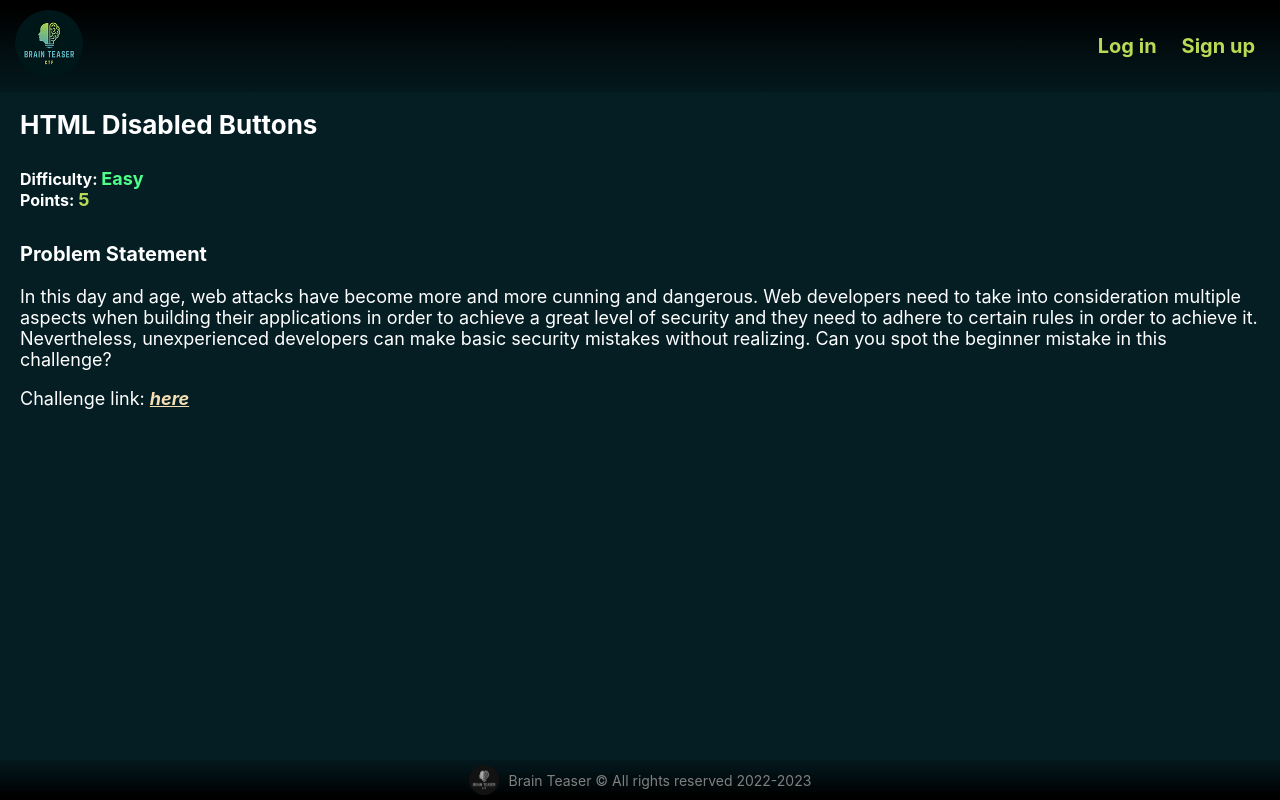
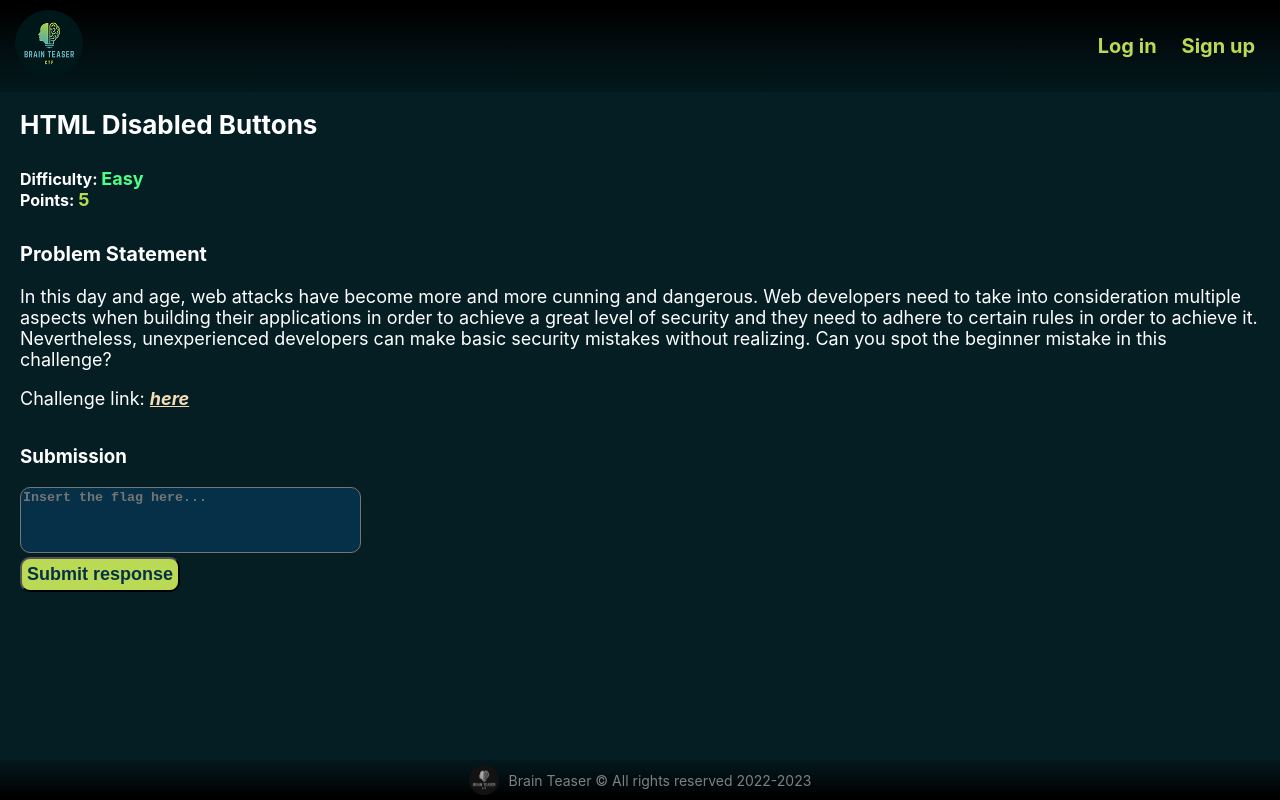
Before and after one commit to IulyN1/Brain-Teaser, a React (Create React App) app: page /challenges/htmlbtn in a window 1280 px wide. Built offline with nearby package versions, Linux system fonts and the light colour scheme.

Commit message:
Added submit response container for challenge

```diff
--- a/src/pages/Challenge.js
+++ b/src/pages/Challenge.js
@@ -4,9 +4,27 @@ import Header from '../components/Header';
 import '../styles/Challenge.css';
 import { Link } from 'react-router-dom';
 import Difficulty from '../components/Difficulty';
+import { useState } from 'react';
 
 function Challenge(props) {
+	const [isAnswered, setIsAnswered] = useState('');
+	const [inputValue, setInputValue] = useState('');
 	const url = '/challenges/solve/' + props.id;
+
+	const onSubmitClicked = function (e) {
+		e.preventDefault();
+		const correctFlag = ''; // TO DO: get correct flag from api giving the challenge id
+
+		if (correctFlag === inputValue) {
+			setIsAnswered('correct');
+		} else {
+			setIsAnswered('wrong');
+		}
+	};
+
+	const handleInputChange = function (e) {
+		setInputValue(e.target.value);
+	};
 
 	return (
 		<>
@@ -37,6 +55,29 @@ function Challenge(props) {
 							</p>
 						</div>
 					</div>
+					<div className="submissionContainer">
+						<h3>Submission</h3>
+						<textarea
+							rows={4}
+							cols={40}
+							className="inputAreaFlag"
+							value={inputValue}
+							onChange={handleInputChange}
+							placeholder={'Insert the flag here...'}
+						></textarea>
+						<button className="submitFlagBtn" onClick={onSubmitClicked}>
+							Submit response
+						</button>
+						{isAnswered ? (
+							isAnswered === 'correct' ? (
+								<h5 className="feedbackCorrect">Your response is correct!</h5>
+							) : (
+								<h5 className="feedbackWrong">Your response is incorrect!</h5>
+							)
+						) : (
+							''
+						)}
+					</div>
 				</div>
 				<Footer />
 			</div>
--- a/src/styles/Challenge.css
+++ b/src/styles/Challenge.css
@@ -37,3 +37,45 @@
 	padding-right: 20px;
 	font-size: 18px;
 }
+
+.inputAreaFlag {
+	background-color: #053047;
+	color: #bada55;
+	border-radius: 10px;
+	font-weight: 700;
+	resize: none;
+}
+
+.submitFlagBtn {
+	cursor: pointer;
+	display: block;
+	padding: 5px;
+	background-color: #bada55;
+	color: #053047;
+	font-size: 18px;
+	font-weight: 800;
+	border-radius: 10px;
+}
+
+.submitFlagBtn:hover {
+	border-radius: 20px;
+	transition: 0.25s all;
+}
+
+.feedbackCorrect {
+	padding: 1px 5px;
+	color: #80ffaa;
+	background-color: #006622;
+	border: 1px solid #80ffaa;
+	border-radius: 5px;
+	max-width: fit-content;
+}
+
+.feedbackWrong {
+	padding: 1px 5px;
+	color: #ffd6cc;
+	background-color: #990000;
+	border: 1px solid #ffd6cc;
+	border-radius: 5px;
+	max-width: fit-content;
+}
```
